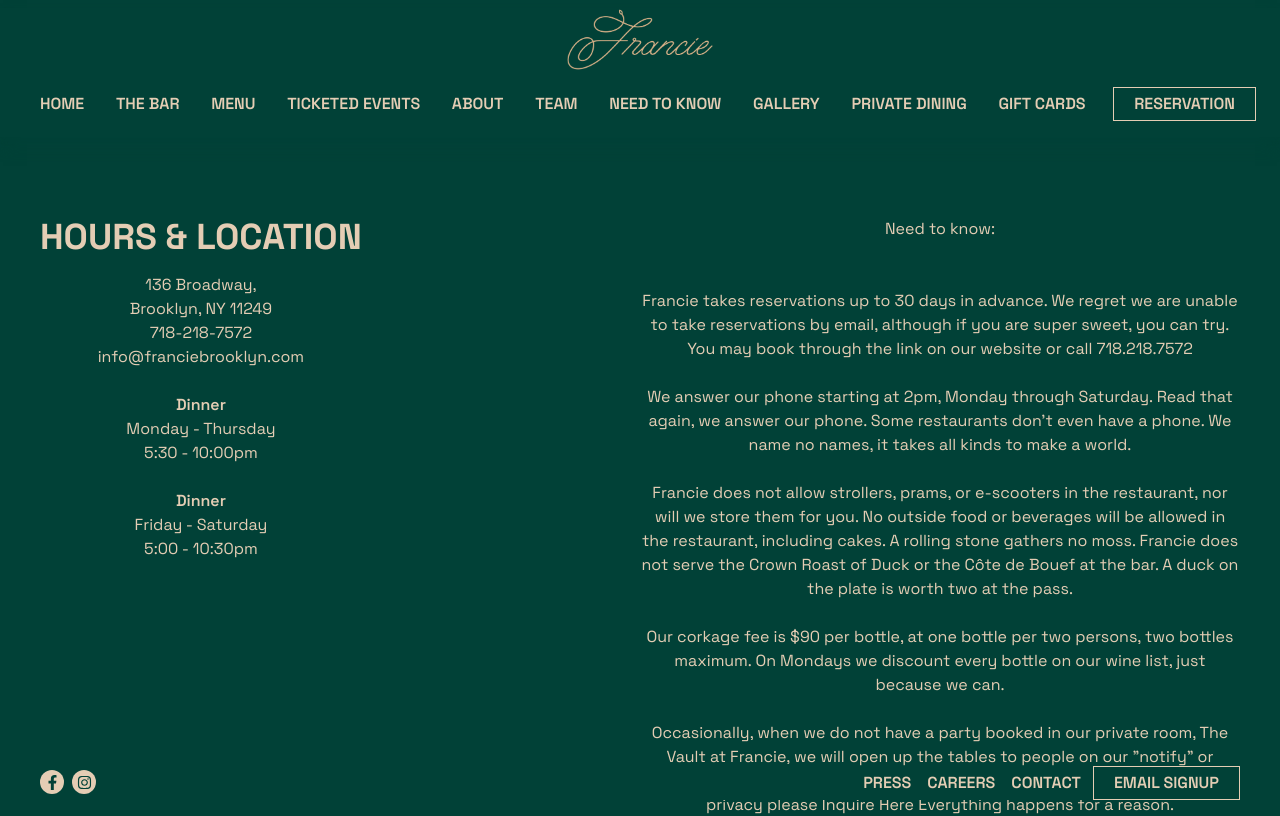
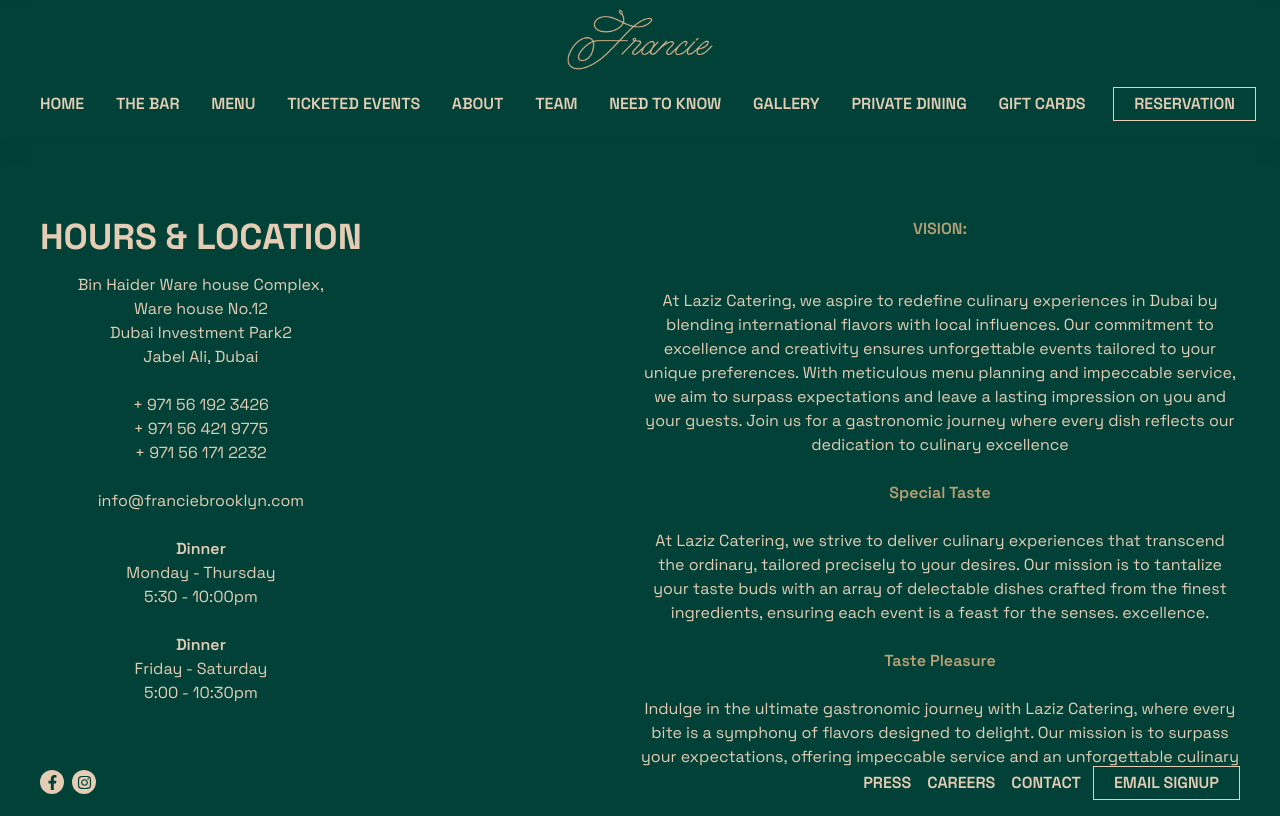
Before and after one commit to abdulhadi240/Resturant_client, a Next.js app: page /location in a window 1280 px wide. Shown: the top 816 px of the page. Built offline with nearby package versions, Linux system fonts and the light colour scheme.

Commit message:
carasoulhero

```diff
--- a/src/app/about/page.jsx
+++ b/src/app/about/page.jsx
@@ -1,18 +1,37 @@
-import Frame_hero from '@/components/Frame_hero'
-import React from 'react'
+import Frame_hero from "@/components/Frame_hero";
+import React from "react";
 
 const page = () => {
   return (
     <div>
-        <Frame_hero image={'/about.jpg'}/>
-        <div>
-            <p className='items-center px-5 mt-10 tracking-wider text-center sm:px-10 lg:px-20 text-secondary-normal'>Michelin-starred Francie, after much delay, debuted in  December 2020, and is the first independent collaboration between Chef-Owner Christopher Cipollone (Piora, Cotogna) and Owner-Operator John Winterman (Bâtard, Daniel).  Francie is located on the corner of Broadway & Bedford in the heart of Williamsburg, Brooklyn, and has the convivial feel of a neighborhood brasserie. Located in a limestone-clad former bank building, Francie serves an approachable menu inspired by European flavors and designed for flexibility:  snacks, shellfish, and first courses, followed by handmade pastas and main courses.  Inspired choices include The Market Salad, Lobster Ravioli, Heritage Pork Chop, and Côte de Boeuf for Two.  Save room for the Cheese Cart. The timeless space, designed by architect Glen Coben, is brought together by the open kitchen, a focal point that beckons both neighbors and guests to the warmth of the dining room.</p>
-        </div>
-        <div>
-            <h1 className='mt-10 text-6xl font-bold tracking-widest text-center text-secondary-normal'>TEAM MEMBERS</h1>
-        </div>
+      <Frame_hero image={"/about.jpg"} />
+      <div>
+        <span className="flex justify-center mt-10 text-lg font-bold text-secondary-normal">
+          WELCOME TO LAZIZ CATERING
+        </span>
+        <p className="items-center px-5 mt-10 tracking-wider text-center sm:px-10 lg:px-20 text-secondary-normal">
+          Welcome to Laziz Catering, your premier partner for exceptional
+          culinary experiences in the heart of Dubai. We are dedicated to
+          creating extraordinary events, whether intimate gatherings, lavish
+          weddings, or corporate functions, with a focus on excellence,
+          creativity, and unparalleled customer service. Our talented chefs
+          craft menus using the finest fresh ingredients, showcasing a fusion of
+          international flavors and local influences, tailored to your unique
+          vision, dietary preferences, and cultural nuances. From meticulous
+          menu planning to flawless on-site execution, we ensure a seamless and
+          memorable experience, delighting your guests with delectable dishes
+          and impeccable service{" "}
+        </p>
+      </div>
+      <div>
+        <h1 className="mt-10 text-6xl font-bold tracking-widest text-center text-secondary-normal">
+        MEET THE TEAM
+        </h1>
+        <p className="mt-3 text-xs text-center text-secondary-normal">Our dynamic team ensures every client's vision becomes a reality with precision and warm hospitality.</p>
+
+      </div>
     </div>
-  )
-}
+  );
+};
 
-export default page
+export default page;
--- a/src/app/css/embla.css
+++ b/src/app/css/embla.css
@@ -1,7 +1,7 @@
 .embla {
-    max-width: 48rem;
+    max-width: 100%;
     margin: auto;
-    --slide-height: 19rem;
+    --slide-height: 100%;
     --slide-spacing: 1rem;
     --slide-size: 80%;
   }
--- a/src/app/location/page.jsx
+++ b/src/app/location/page.jsx
@@ -1,8 +1,6 @@
 import Navbar from "@/components/Navbar";
 import React from "react";
-import dynamic from 'next/dynamic';
-
-
+import dynamic from "next/dynamic";
 
 const page = () => {
   return (
@@ -12,36 +10,68 @@
       </div>
       <div className="flex flex-col justify-between mx-5 mt-20 lg:mx-10 lg:flex-row text-secondary-normal">
         <div className="text-center text-secondary-normal ">
-            <h1 className="mb-4 text-4xl font-bold text-secondary-normal">HOURS & LOCATION</h1>
-            <p>136 Broadway,<br />Brooklyn, NY 11249 <br /> 718-218-7572 <br /> info@franciebrooklyn.com <br /> <br/> <span className="font-semibold">Dinner</span> <br /> Monday - Thursday <br /> 5:30 - 10:00pm <br /><br /><span className="font-semibold">Dinner </span><br />Friday - Saturday <br />5:00 - 10:30pm</p>
+          <h1 className="mb-4 text-4xl font-bold text-secondary-normal">
+            HOURS & LOCATION
+          </h1>
+          <p>
+            Bin Haider Ware house Complex,
+            <br />
+            Ware house No.12 <br /> Dubai Investment Park2 <br /> Jabel Ali,
+            Dubai
+            <br />
+            <br /> + 971 56 192 3426 <br /> + 971 56 421 9775 <br /> + 971 56
+            171 2232 <br /> <br /> info@franciebrooklyn.com <br /> <br />{" "}
+            <span className="font-semibold">Dinner</span> <br /> Monday -
+            Thursday <br /> 5:30 - 10:00pm <br />
+            <br />
+            <span className="font-semibold">Dinner </span>
+            <br />
+            Friday - Saturday <br />
+            5:00 - 10:30pm
+          </p>
         </div>
         <div className="lg:w-[600px] flex justify-center text-center">
-            <p>Need to know:
-                <br /><br /><br />
-                Francie takes reservations up to 30 days in advance.  We regret we are unable to take reservations by email, although if you are super sweet, you can try. You may book through the link on our website or call 718.218.7572
-                <br /><br />
-                We answer our phone starting at 2pm, Monday through Saturday. Read that again, we answer our phone.  Some restaurants don't even have a phone.  We name no names, it takes all kinds to make a world.
-                <br /><br />
-                Francie does not allow strollers, prams, or e-scooters in the restaurant, nor will we store them for you.  No outside food or beverages will be allowed in the restaurant, including cakes.  A rolling stone gathers no moss.  Francie does not serve the Crown Roast of Duck or the Côte de Bouef at the bar.  A duck on the plate is worth two at the pass.
-                <br /><br />
-                Our corkage fee is $90 per bottle, at one bottle per two persons, two bottles maximum.  On Mondays we discount every bottle on our wine list, just because we can.
-                <br /><br />
-                Occasionally, when we do not have a party booked in our private room, The Vault at Francie, we will open up the tables to people on our "notify" or "waitlist," and seat the room for a la carte dining.  If you need or desire privacy please Inquire Here  Everything happens for a reason.
-                <br /><br />
-                When you dine at Francie, you do not dine in a bubble.  Please be respectful of other diners and the rules of decorum and refrain from using flash photography, bright lights, laptops, and/or filming. Our staff are here to serve but they are not stars in your social media feed. Please do not photograph or film them without permission.  When in doubt, ask.
-                <br /><br />
-                Francie technically does not have a dress code but if you could kindly dress for success, whatever you take that to mean, we (and the other diners) would appreciate it.  Don't judge a book by its cover.
-                <br /><br />
-                Our kitchen can accommodate most common food allergies but a general rule would be:  the more complicated the allergy, the less chance we have to modify the menu.  No pain, no gain.
-                <br /><br />
-                If you've been to paradise, but you haven't been to Francie, then you've never been to me.
-            </p>
+          <p>
+            <span className="font-semibold text-secondary-dark">
+            VISION:
+            </span>
+            <br />
+            <br />
+            <br />
+            At Laziz Catering, we aspire to redefine culinary experiences in
+            Dubai by blending international flavors with local influences. Our
+            commitment to excellence and creativity ensures unforgettable events
+            tailored to your unique preferences. With meticulous menu planning
+            and impeccable service, we aim to surpass expectations and leave a
+            lasting impression on you and your guests. Join us for a gastronomic
+            journey where every dish reflects our dedication to culinary
+            excellence
+            <br />
+            <br/>
+            <span className="font-semibold text-secondary-dark">
+            Special Taste </span><br />
+            <br />
+            At Laziz Catering, we strive to deliver culinary experiences that
+            transcend the ordinary, tailored precisely to your desires. Our
+            mission is to tantalize your taste buds with an array of delectable
+            dishes crafted from the finest ingredients, ensuring each event is a
+            feast for the senses. excellence. <br />
+            <br />
+            <span className="font-semibold text-secondary-dark">
+            Taste Pleasure</span> <br />
+            <br />
+            Indulge in the ultimate gastronomic journey with Laziz Catering,
+            where every bite is a symphony of flavors designed to delight. Our
+            mission is to surpass your expectations, offering impeccable service
+            and an unforgettable culinary adventure that leaves a lasting 05
+            impression on you and your guests. <br />
+            <br />
+          </p>
         </div>
       </div>
       <div className="mt-10 overflow-hidden rounded-xl sm:mx-10">
         {/*<Map/>*/}
       </div>
-
     </>
   );
 };
--- a/src/app/page.jsx
+++ b/src/app/page.jsx
@@ -2,6 +2,7 @@
 import Home_book from "@/components/Home_book";
 import Frame_hero from "@/components/Frame_hero";
 import YouTube from "@/components/Youtube";
+import Carasoul from "@/components/Carasoul";
 
 export default function Home() {
   return (
@@ -9,6 +10,7 @@
 
       <div className="">
         <Frame_hero>
+          <Carasoul/>
         </Frame_hero>
         <Home_book
           heading="BOOK  TABLE"
--- a/src/components/EmblaCarasoul.jsx
+++ b/src/components/EmblaCarasoul.jsx
@@ -99,7 +99,7 @@
                 <div className="embla__parallax__layer">
                   <img
                     className="embla__slide__img embla__parallax__img"
-                    src={`https://picsum.photos/600/350?v=${index}`}
+                    src={`/hero${index}.webp`}
                     alt="Your alt text"
                   />
                 </div>
@@ -116,4 +116,3 @@
 }
 
 export default EmblaCarasoul
-import React from 'react'
--- a/src/components/Frame_hero.jsx
+++ b/src/components/Frame_hero.jsx
@@ -66,7 +66,8 @@
   return (
     <div className='z-50 overflow-hidden shadow-custom-tall'>
       <motion.div initial={{ opacity: 0, y: -20 }} animate={{ opacity: 1, y: 0 }} transition={{ delay: 0.2 }} className="z-10 justify-center hidden w-full py-2 text-xs text-center lg:flex sm:text-sm text-secondary-normal">
-        136 BROADWAY, BROOKLYN, NY 11249 718-218-7572
+      Bin Haider Ware house Complex, Jabel Ali, Dubai, UAE
+
       </motion.div>
       <div className="w-full h-[500px] overflow-hidden text-secondary-normal bg-transparent border-[1px] border-secondary-normal">
         <div className="mt-2 h-[480px]  overflow-hidden ml-[7px] w-[99%] relative text-secondary-normal bg-transparent border-[1px] border-secondary-normal shadow-inner-green">
@@ -88,7 +89,7 @@
           </motion.div>
         ))}
           </div>
-          <div className="relative -mt-16 overflow-hidden -pb-10">
+          <div className="relative w-full h-full -mt-16 overflow-hidden -pb-10">
             {children}
           </div>
         </div>
```
Also changed, not shown: public/hero0.webp (renamed from public/hero8.webp).
